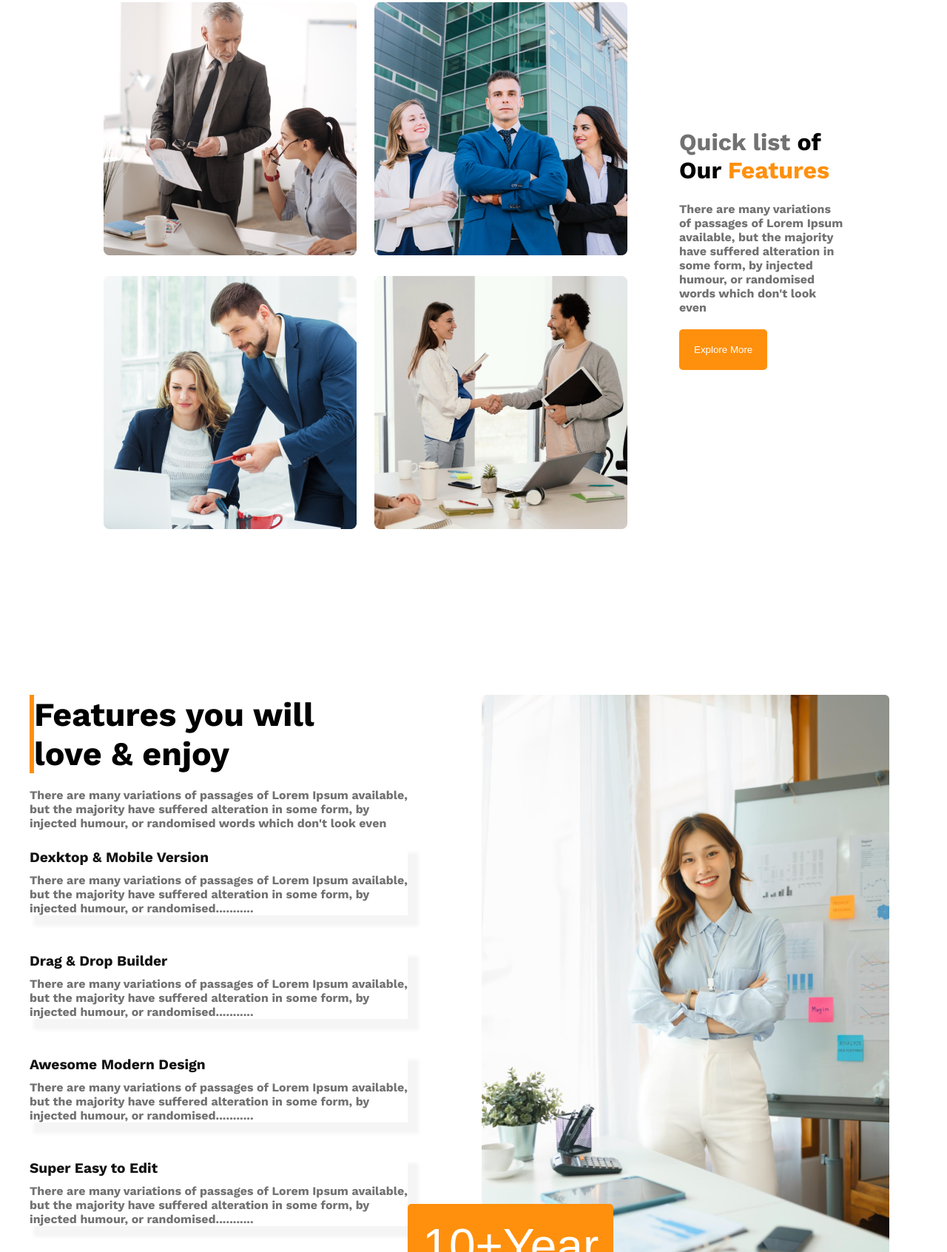
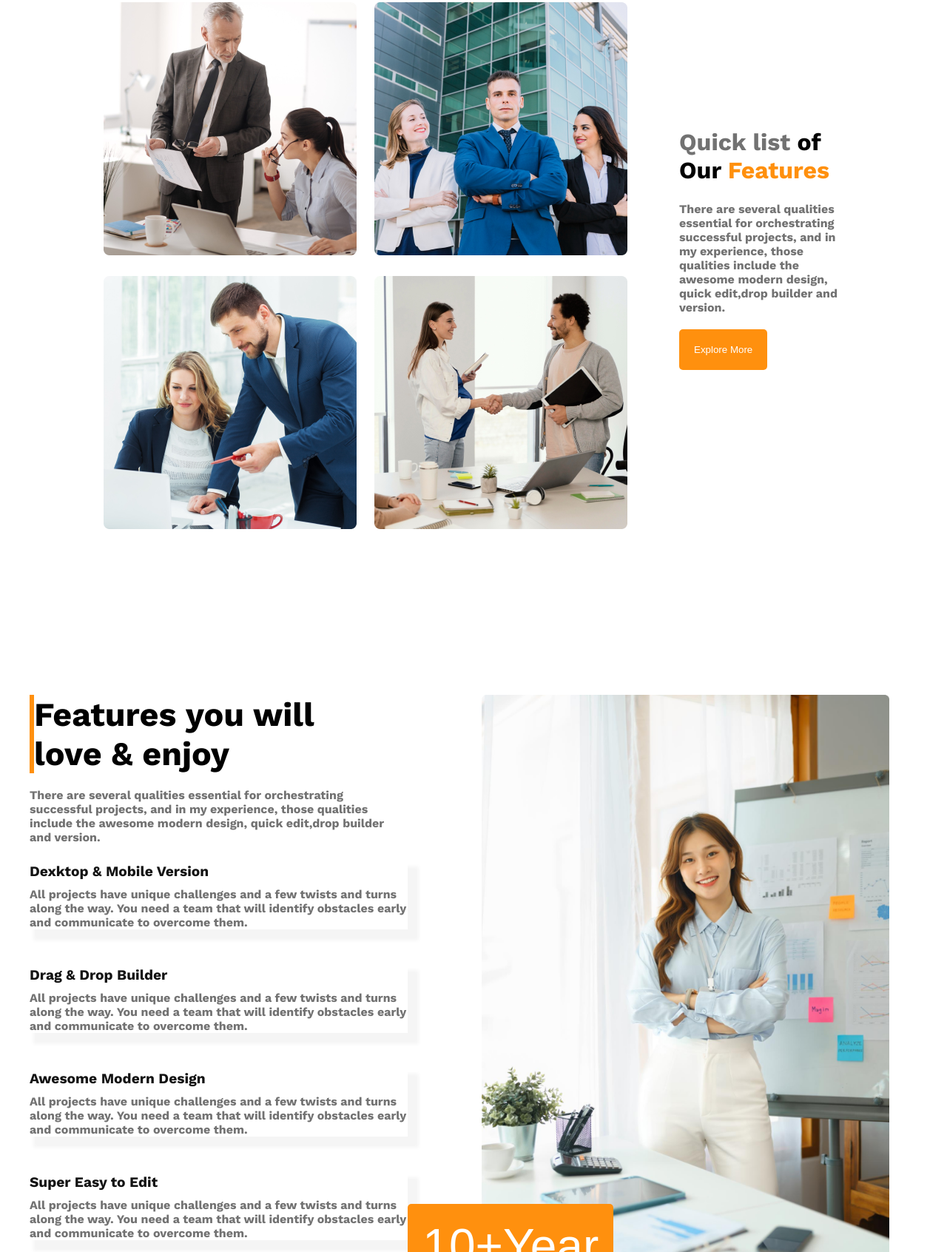
Before and after one commit to ArefinShaon/architects-main, a plain HTML site: page index.html in a window 1280 px wide. Shown: the part 1108-2800 px from the top of the page at 74% size. Drawn offline with nearby package versions, Linux system fonts and the light colour scheme.

Commit message:
all added

```diff
--- a/index.html
+++ b/index.html
@@ -27,9 +27,9 @@
         <section class="banner-section">
             <div class="banner-container">
                 <h1 class="banner-header">Brand New Groups Of Architects</h1>
-                <p class="banner-description">There are many variations of passages of Lorem Ipsum available, but the
-                    majority have suffered alteration
-                    in some form, by injected humour, or randomised words which don't look even</p>
+                <p class="banner-description">The G3 Architects addresses issues of importance to recently licensed
+                    architects, providing resources on leadership, mentorship and fellowship useful to those launching
+                    their careers.</p>
                 <p><button class="btn-primary">Explore More</button></p>
             </div>
             <div class="banner-img">
@@ -50,9 +50,10 @@
                 <div class="feature-description">
                     <h2 class="feature-title"><span id="dark">Quick list </span> of Our <span
                             id="orange">Features</span></h2>
-                    <p class="feature-text">There are many variations of passages of Lorem Ipsum available, but the
-                        majority have suffered alteration in some form, by injected humour, or randomised words which
-                        don't look even</p>
+                    <p class="feature-text">
+                        There are several qualities essential for orchestrating successful projects, and in my
+                        experience, those qualities include the awesome modern design, quick edit,drop builder and
+                        version.</p>
                     <p id="button"> <button class="btn-primary">Explore More</button></p>
                 </div>
             </div>
@@ -68,33 +69,28 @@
                         </div>
                     </div>
                     <div>
-                        <p class="skill-description">There are many variations of passages of Lorem Ipsum available, but
-                            the majority have suffered alteration in some form, by injected humour, or randomised words
-                            which don't look even</p>
+                        <p class="skill-description">
+                            There are several qualities essential for orchestrating successful projects, and in my experience, those qualities include the awesome modern design, quick edit,drop builder and version.</p>
                     </div>
                     <div class="skill">
                         <h2 class="skill-title">Dexktop & Mobile Version</h2>
-                        <p class="skill-text">There are many variations of passages of Lorem Ipsum available, but the
-                            majority have
-                            suffered alteration in some form, by injected humour, or randomised...........</p>
+                        <p class="skill-text">
+                            All projects have unique challenges and a few twists and turns along the way.  You need a team that will identify obstacles early and  communicate  to overcome them.</p>
                     </div>
                     <div class="skill">
                         <h2 class="skill-title">Drag & Drop Builder</h2>
-                        <p class="skill-text">There are many variations of passages of Lorem Ipsum available, but the
-                            majority have
-                            suffered alteration in some form, by injected humour, or randomised...........</p>
+                        <p class="skill-text">
+                            All projects have unique challenges and a few twists and turns along the way.  You need a team that will identify obstacles early and  communicate  to overcome them.</p>
                     </div>
                     <div class="skill">
                         <h2 class="skill-title">Awesome Modern Design</h2>
-                        <p class="skill-text">There are many variations of passages of Lorem Ipsum available, but the
-                            majority have
-                            suffered alteration in some form, by injected humour, or randomised...........</p>
+                        <p class="skill-text">
+                            All projects have unique challenges and a few twists and turns along the way.  You need a team that will identify obstacles early and  communicate  to overcome them.</p>
                     </div>
                     <div class="skill">
                         <h2 class="skill-title">Super Easy to Edit</h2>
-                        <p class="skill-text">There are many variations of passages of Lorem Ipsum available, but the
-                            majority have
-                            suffered alteration in some form, by injected humour, or randomised...........</p>
+                        <p class="skill-text">
+                            All projects have unique challenges and a few twists and turns along the way.  You need a team that will identify obstacles early and  communicate  to overcome them.</p>
                     </div>
                 </div>
                 <div class="skill-img">
@@ -109,7 +105,7 @@
         <!-- Fact Section  -->
         <section>
             <h2 class="fact-header">Some Facts</h2>
-            <p class="fact-description">There are many variations of passages of Lorem Ipsum available, but the majority
+            <p class="fact-description">There are many variations of our G3 Architects available, but the majority
                 have suffered alteration.</p>
             <div class="fact-container">
                 <div class="fact-item"><img src="images/icons/ribon.png" alt="">
@@ -130,7 +126,7 @@
         <section>
             <div class="sponsore">
                 <h2 class="sponsore-header">Our Sponsors</h2>
-                <p class="sponsore-description">There are many variations of passages of Lorem Ipsum available, but the
+                <p class="sponsore-description">There are many variations of our sponsores available, but the
                     majority have suffered alteration.</p>
             </div>
 
@@ -147,15 +143,15 @@
         <section>
             <div class="last-section">
                 <h2 class="last-header">We find professionals on Architect</h2>
-                <p class="last-text">People love Houzz</p>
+                <p class="last-text">People love G3 Arc.</p>
             </div>
             <div class="last-container">
-                <div>Houzz is a great resource for finding designers that fit our style. We won't have found Danenberg
+                <div>G3 Arc. is a great resource for finding designers that fit our style. We won't have found Danenberg
                     Design if not for Architect and we are thankful for that.
                 </div>
                 <hr>
-                <div>Houzz is the biggest factor in finding Kerrie Kelly. It makes it so easy first to find Sacramento
-                    Decorator.So choose Archite Main for great prosperity..
+                <div>G3 arc. is the biggest factor in finding Kerrie Kelly. It makes it so easy first to find Sacramento
+                    Decorator.So choose Archite Main for great prosperity.
                 </div>
             </div>
         </section>
```
